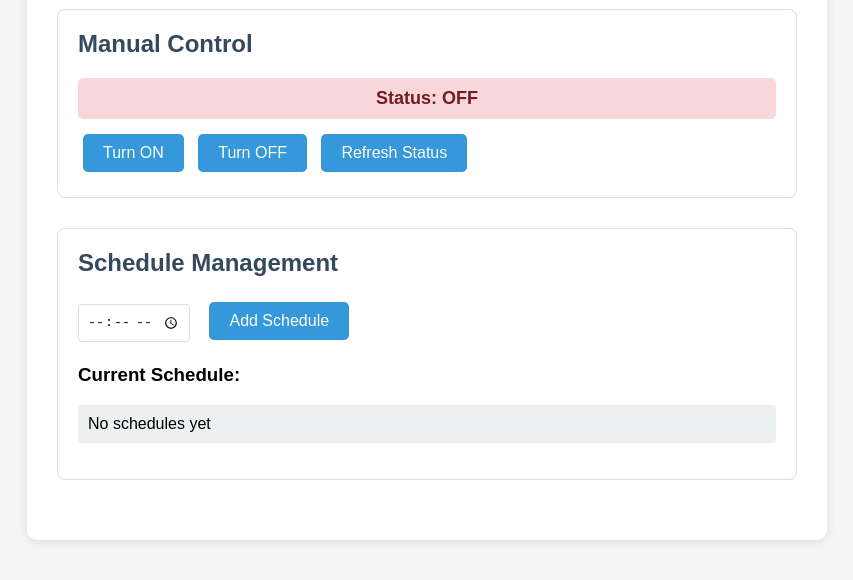
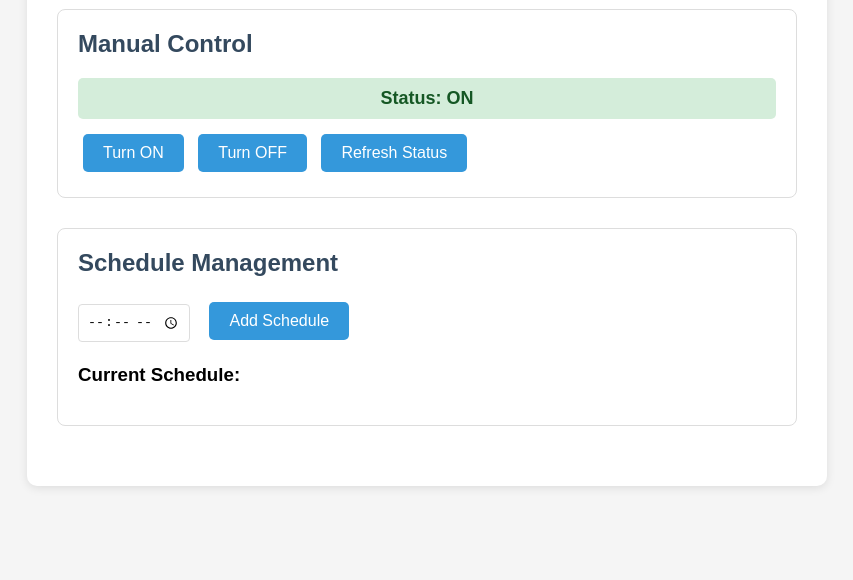
Before and after one commit to Priyesha710/plant_watering_system, a website: page index.html in a window 1280 px wide. Both pictures are taken after a click on the button "Turn ON". Shown: the part 130-710 px from the top of the page, without its empty margins (213-1066 px from the left). Drawn offline with nearby package versions, Linux system fonts and the light colour scheme; no server answers.

Commit message:
used firebase

```diff
--- a/index.html
+++ b/index.html
@@ -26,6 +26,7 @@
 </script>
 </head>
 <body>
+    <script src="main.js"></script>
     <div class="container">
         <h1>🌱 IoT Irrigation System</h1>
 
@@ -54,6 +55,6 @@
     <!-- Axios CDN -->
     <script src="https://cdn.jsdelivr.net/npm/axios/dist/axios.min.js"></script>
 
-    <script src="index.js"></script>
+
 </body>
 </html>
--- a/index.js
+++ b/index.js
@@ -1,5 +1,6 @@
 const API_BASE = 'https://irrigation-backend-rjv7.onrender.com/api';
-
+//initializing the database
+var database = firebase.database();
         // Global schedule variable
         let schedule = [];
 
--- /dev/null
+++ b/main.js
@@ -0,0 +1,20 @@
+//initialize the database
+database = firebase.database();
+async function toggleIrrigation(action) {
+    try {
+        database.ref('/').update({
+            State: action
+        })
+        // Update status display
+        const statusDiv = document.getElementById('irrigationStatus');
+        statusDiv.textContent = `Status: ${action.toUpperCase()}`;
+        statusDiv.className = `status ${action}`;
+
+        alert(`Irrigation turned ${action.toUpperCase()}`);
+
+    } catch (error) {
+        console.error('Error toggling irrigation:', error);
+        alert('Failed to control irrigation');
+    }
+
+}
```
